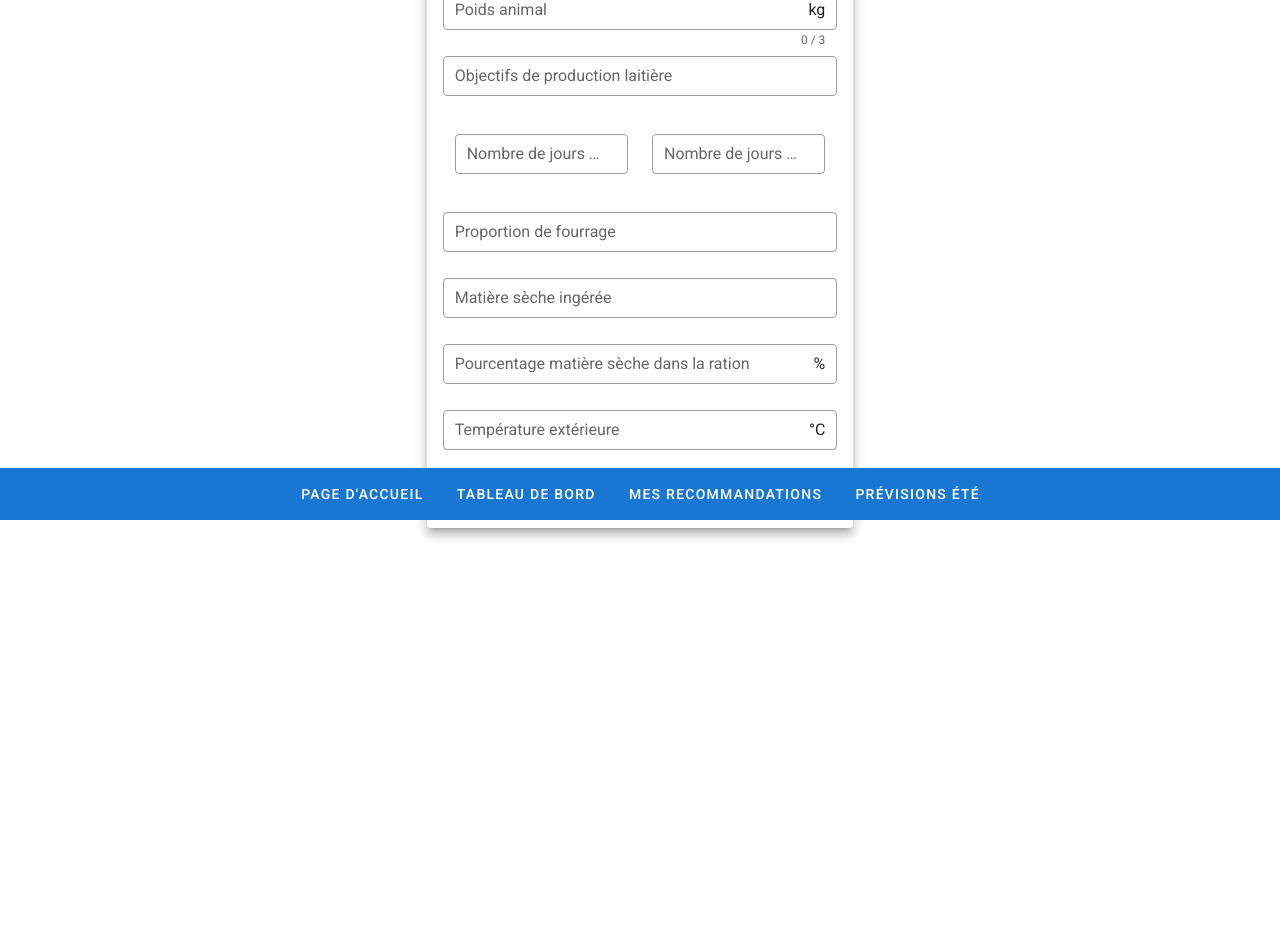
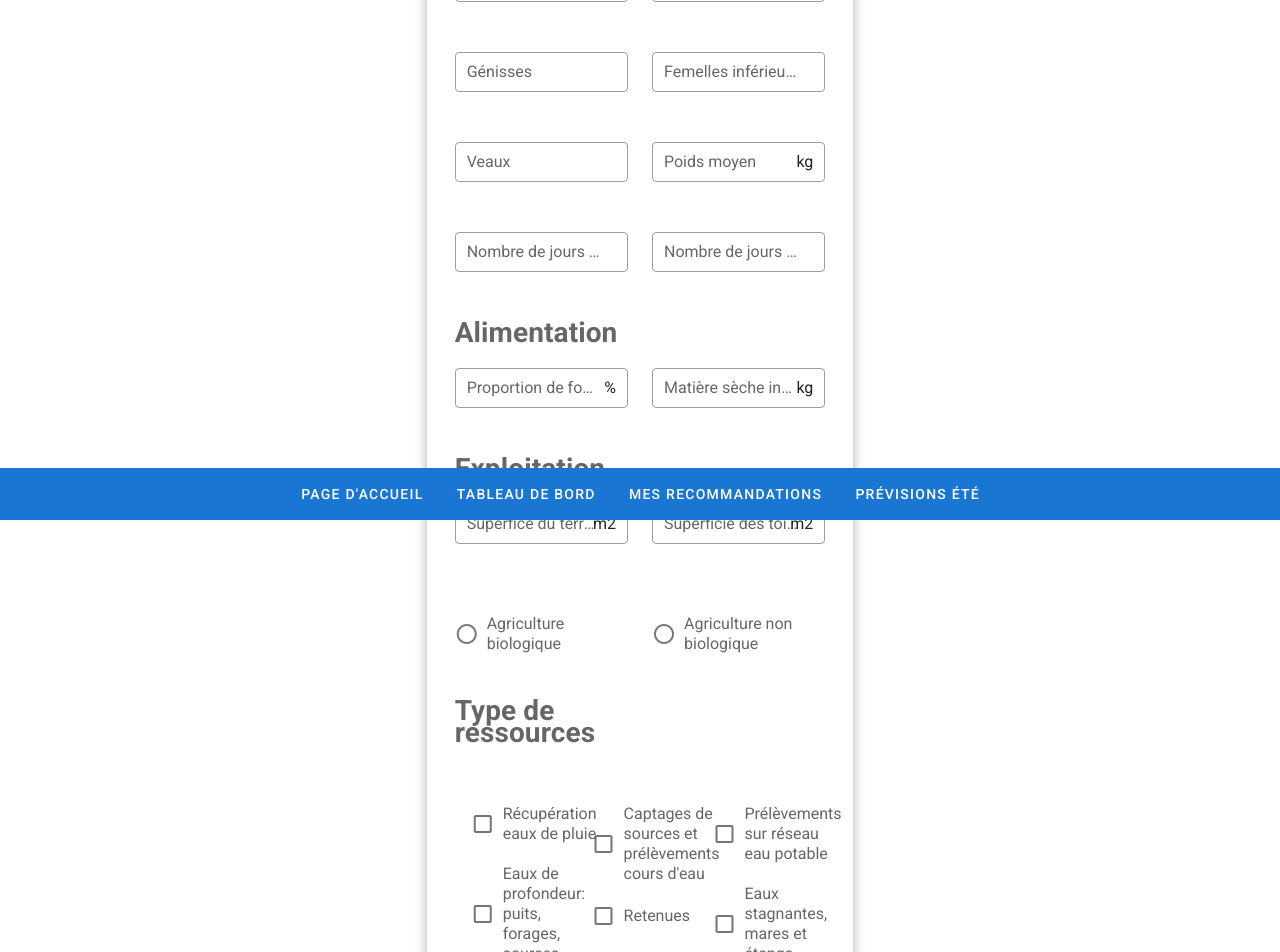
Before and after one commit to Aizen39/ASSEC, a Vue app: page /formulaire in a window 1280 px wide. Shown: the part 280-1232 px from the top of the page. Before the commit the page ends 860 px from the top, so only its background shows below. Built offline with nearby package versions, Linux system fonts and the light colour scheme.

Commit message:
formulaire done

```diff
--- a/src/views/Formulaire.vue
+++ b/src/views/Formulaire.vue
@@ -7,53 +7,52 @@
             <v-toolbar-title>Formulaire d'évaluation</v-toolbar-title>
           </v-toolbar>
           <v-card-text>
-            <v-autocomplete
-              class="stade"
-              v-model="stadeModel"
-              :items="items"
-              outlined
-              dense
-              chips
-              small-chips
-              label="Stade physiologique"
-              multiple
-            ></v-autocomplete>
-
-            <v-text-field
-              class="poidsAnimal"
-              v-model="poidsModel"
-              label="Poids animal"
-              suffix="kg"
-              counter
-              maxlength="3"
-              outlined
-              dense
-            ></v-text-field>
-
-            <v-text-field
-              class="prodLait"
-              v-model="prodModel"
-              label="Objectifs de production laitière"
-              outlined
-              dense
-            ></v-text-field>
+            <v-container>
+              <v-row>
+                <v-col cols="12" sm="6">
+                  <h1>Élevage</h1>
+                </v-col>
+              </v-row>
+            </v-container>
 
             <v-container>
               <v-row>
                 <v-col cols="12" sm="6">
-
                   <v-text-field
                     v-model="champModel"
-                    label="Nombre de jours au champ"
+                    label="Vaches"
+                    placeholder="Veuillez tapez le nombre"
                     outlined
                     dense
                   ></v-text-field>
                 </v-col>
 
                 <v-col cols="12" sm="6">
+                  <v-text-field
+                    label="Taureaux et génisses"
+                    placeholder="Veuillez tapez le nombre"
+                    outlined
+                    dense
+                  ></v-text-field>
+                </v-col>
+              </v-row>
+            </v-container>
 
+            <v-container>
+              <v-row>
+                <v-col cols="12" sm="6">
                   <v-text-field
-                    label="Nombre de jours en bâtiment"
+                    label="Génisses"
+                    placeholder="Veuillez tapez le nombre"
+                    outlined
+                    dense
+                  ></v-text-field>
+                </v-col>
+
+                <v-col cols="12" sm="6">
+                  <v-text-field
+                    label="Femelles inférieur à 12 mois"
+                    placeholder="Veuillez tapez le nombre"
                     v-model="batModel"
                     outlined
                     dense
@@ -62,40 +61,258 @@
               </v-row>
             </v-container>
 
+            <v-container>
+              <v-row>
+                <v-col cols="12" sm="6">
                   <v-text-field
-              label="Proportion de fourrage"
-              v-model="fourrageModel"
+                    label="Veaux"
+                    placeholder="Veuillez tapez le nombre"
                     outlined
                     dense
                   ></v-text-field>
+                </v-col>
 
+                <v-col cols="12" sm="6">
                   <v-text-field
-              label="Matière sèche ingérée"
-              v-model="secheingereeModel"
+                    label="Poids moyen"
+                    placeholder="Veuillez tapez le nombre"
+                    suffix="kg"
                     outlined
                     dense
                   ></v-text-field>
+                </v-col>
+              </v-row>
+            </v-container>
 
+            <v-container>
+              <v-row>
+                <v-col cols="12" sm="6">
                   <v-text-field
+                    label="Nombre de jours au champs"
+                    outlined
+                    dense
+                  ></v-text-field>
+                </v-col>
 
-              label="Pourcentage matière sèche dans la ration"
-              v-model="matieresecheModel"
+                <v-col cols="12" sm="6">
+                  <v-text-field
+                    label="Nombre de jours en bâtiment"
+                    outlined
+                    dense
+                  ></v-text-field>
+                </v-col>
+              </v-row>
+            </v-container>
+
+            <v-container>
+              <v-row>
+                <v-col cols="12" sm="6">
+                  <h1>Alimentation</h1>
+                </v-col>
+              </v-row>
+            </v-container>
+
+            <v-container>
+              <v-row>
+                <v-col cols="12" sm="6">
+                  <v-text-field
+                    label="Proportion de fourrage"
+                    placeholder="Veuillez saisir un nombre"
                     suffix="%"
                     outlined
                     dense
                   ></v-text-field>
+                </v-col>
 
+                <v-col cols="12" sm="6">
                   <v-text-field
-
-              :rules="[rules.required, rules.temp]"
-              label="Température extérieure"
-              suffix="°C"
+                    label="Matière sèche ingérée"
+                    suffix="kg"
                     outlined
                     dense
                   ></v-text-field>
+                </v-col>
+              </v-row>
+            </v-container>
+
+            <v-container>
+              <v-row>
+                <v-col cols="12" sm="6">
+                  <h1>Exploitation</h1>
+                </v-col>
+              </v-row>
+            </v-container>
+
+            <v-container>
+              <v-row>
+                <v-col cols="12" sm="6">
+                  <v-text-field
+                    label="Superfice du terrain"
+                    suffix="m2"
+                    outlined
+                    dense
+                  ></v-text-field>
+                 </v-col>
+
+
+
+
+                <v-col cols="12" sm="6">
+                  <v-text-field
+                    label="Superficie des toits"
+                    suffix="m2"
+                    outlined
+                    dense
+                  ></v-text-field>
+                </v-col>
+
+                <v-radio-group v-model="row" row>
+                    <v-col cols="6">
+                    <v-radio label="Agriculture biologique" value="radio-1"></v-radio>
+                    </v-col>
+                    <v-col cols="6">
+                    <v-radio label="Agriculture non biologique" value="radio-2"></v-radio>
+                  </v-col>
+
+
+                  </v-radio-group>
+              </v-row>
+            </v-container>
+
+            <v-container>
+              <v-row>
+                <v-col cols="12" sm="6">
+                  <h1>Type de ressources</h1>
+                </v-col>
+              </v-row>
+            </v-container>
+
+            <v-card flat>
+              <v-card-text>
+                <v-container fluid>
+                  <v-row>
+                    <v-col cols="12" sm="4" md="4">
+                      <v-checkbox
+                        class="quanti"
+                        v-model="textarea"
+                        label="Récupération eaux de pluie"
+                        color="success"
+                        hide-details
+                      ></v-checkbox>
+
+                      <v-text-field
+                        class="quantity"
+                        v-if="textarea"
+                        label="Quantité"
+                        suffix="m3"
+                        dense
+                      ></v-text-field>
+
+                      <v-checkbox
+                        class="quanti"
+                        v-model="eauprofond"
+                        label="Eaux de profondeur: puits, forages, sources"
+                        color="success"
+                        value="success"
+                        hide-details
+                      ></v-checkbox>
+
+                      <v-text-field
+                        class="quantity"
+                        v-if="eauprofond"
+                        label="Quantité"
+                        suffix="m3"
+                        dense
+                      ></v-text-field>
+                    </v-col>
+                    <v-col cols="12" sm="4" md="4">
+                      <v-checkbox
+                        class="quanti"
+                        v-model="captage"
+                        label="Captages de sources et prélèvements cours d'eau"
+                        color="success"
+                        value="success"
+                        hide-details
+                      ></v-checkbox>
+
+                      <v-text-field
+                        class="quantity"
+                        v-if="captage"
+                        label="Quantité"
+                        suffix="m3"
+                        dense
+                      ></v-text-field>
+
+                      <v-checkbox
+                        class="quanti"
+                        v-model="retenues"
+                        label="Retenues"
+                        color="success"
+                        value="success"
+                        hide-details
+                      ></v-checkbox>
+
+                      <v-text-field
+                        class="quantity"
+                        v-if="retenues"
+                        label="Quantité"
+                        suffix="m3"
+                        dense
+                      ></v-text-field>
+                    </v-col>
+                    <v-col cols="12" sm="4" md="4">
+                      <v-checkbox
+                        class="quanti"
+                        v-model="EAP"
+                        label="Prélèvements sur réseau eau potable"
+                        color="success"
+                        value="success"
+                        hide-details
+                      ></v-checkbox>
+
+                      <v-text-field
+                        class="quantity"
+                        v-if="EAP"
+                        label="Quantité"
+                        suffix="m3"
+                        dense
+                      ></v-text-field>
+
+                      <v-checkbox
+                        class="quanti"
+                        v-model="etangs"
+                        label="Eaux stagnantes, mares et étangs"
+                        color="success"
+                        value="success"
+                        hide-details
+                      ></v-checkbox>
+
+                      <v-text-field
+                        class="quantity"
+                        v-if="etangs"
+                        label="Quantité"
+                        suffix="m3"
+                        dense
+                      ></v-text-field>
+                    </v-col>
+                  </v-row>
+                </v-container>
+              </v-card-text>
+            </v-card>
+            <v-container>
+              <v-row>
+                <v-col cols="12" sm="6">
+                  <h2>Objectifs de production laitière :</h2>
+                </v-col>
+
+                <v-col cols="12" sm="6">
+                  <v-text-field outlined dense></v-text-field>
+                </v-col>
+              </v-row>
+            </v-container>
 
             <div class="text-center">
-              <v-btn @click="submit" color="success" dark> VISUALISER </v-btn>
+              <v-btn @click="submit" color="success" dark> Enregistrer </v-btn>
             </div>
           </v-card-text>
         </v-card>
@@ -115,24 +332,29 @@ export default {
         value < 25 || "La température ne doit pas être supérieure 25°C",
     },
 
-    stadeModel: '',
-    poidsModel:'',
-    prodModel:'',
-    champModel:'',
-    batModel:'',
-    fourrageModel:'',
-    secheingereeModel:'',
-    matieresecheModel:'',
-
+    textarea: false,
+    eauprofond: false,
+    captage: false,
+    retenues: false,
+    EAP: false,
+    etangs: false,
+    stadeModel: "",
+    poidsModel: "",
+    prodModel: "",
+    champModel: "",
+    batModel: "",
+    fourrageModel: "",
+    secheingereeModel: "",
+    matieresecheModel: "",
   }),
 
-  methods: {
-      veriform(){
-        if(this.stadeModel == '' || this.poidsModel == '' || this.prodModel == ''|| this.champModel== '' || this.batModel=='' || this.fourrageModel=='' || this.secheingereeModel=='' || this.matieresecheModel==''){
-          alert('un champs non rempli');
-        }
-      }
-    },
+  // methods: {
+  //     veriform(){
+  //       if(this.stadeModel == '' || this.poidsModel == '' || this.prodModel == ''|| this.champModel== '' || this.batModel=='' || this.fourrageModel=='' || this.secheingereeModel=='' || this.matieresecheModel==''){
+  //         alert('un champs non rempli');
+  //       }
+  //     }
+  //   },
 };
 </script>
 
@@ -144,7 +366,10 @@ export default {
 }
 
 .formstyle {
-  margin-top: 30px;
-  margin-bottom: 30px;
+  margin-bottom: 80px;
+}
+
+.quanti {
+  margin-bottom: 10px;
 }
 </style>
```
Lines whose indentation alone changed are shown as unchanged.
